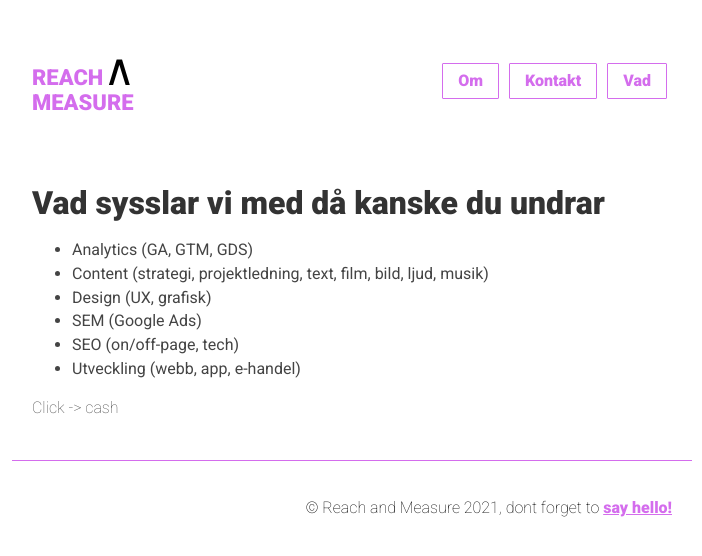
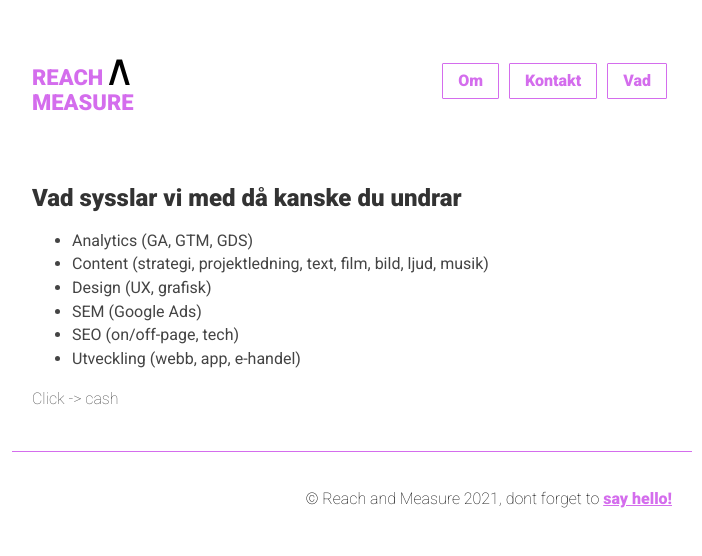
Before and after one commit to reachandmeasure/RetM, a Jekyll site: the page built from what-we-do.md, in a window 1280 px wide. Shown: the top 556 px of the page, without its empty margins (288-990 px from the left). Built offline with Jekyll 4.4.1, drawn with Linux system fonts in a browser that asks for light colours.

```diff
--- a/what-we-do.md
+++ b/what-we-do.md
@@ -8,7 +8,7 @@ description: >-
     All Content, SEO, SEM, Analytics Everything
 ---
 
-# Vad sysslar vi med då kanske du undrar
+## Vad sysslar vi med då kanske du undrar
 
 - Analytics (GA, GTM, GDS)
 - Content (strategi, projektledning, text, film, bild, ljud, musik)
```
